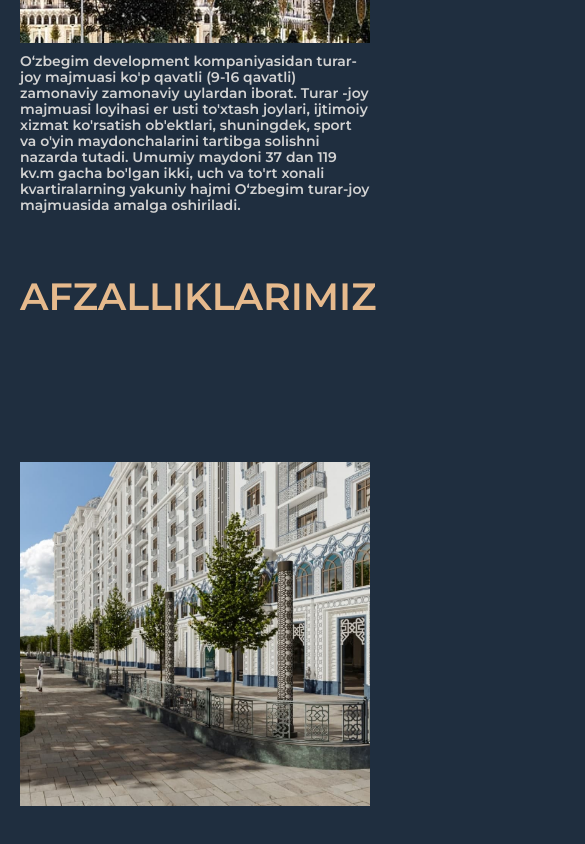
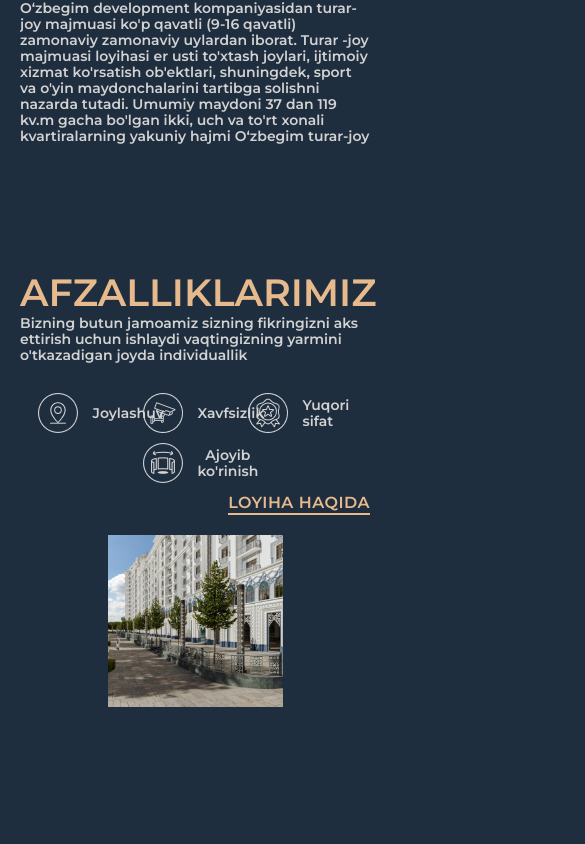
Before and after one commit to GulomjonBakirov/Ozbegim, a React (Create React App) app in the folder client/: page / in a window 390 px wide. Shown: the part 1409-2253 px from the top of the page, 585 px wide, since content can reach past the window. After the commit the page ends 2116 px from the top, so only its background shows below. Built offline with nearby package versions, Linux system fonts and the light colour scheme.

Commit message:
Created responsive features section

```diff
--- a/client/src/components/Features.js
+++ b/client/src/components/Features.js
@@ -21,16 +21,20 @@
               return (
                 <li className="item featuresItem">
                   <img src={image} alt={description} />
-                  <p className="text">{description}</p>
+                  <p className="text featuresDescriptionText">{description}</p>
                 </li>
               );
             })}
           </ul>
-          <a href="#loyihahaqida" className="headerInnerLink">
+          <a href="#loyihahaqida" className="headerInnerLink featuresLink">
             Loyiha haqida
           </a>
         </div>
-        <img src="/images/features.png" className="featuresImg" alt="fetures" />
+        <img
+          src="/images/features.png"
+          className="featuresImg"
+          alt="features"
+        />
       </div>
     </section>
   );
--- a/client/src/components/about.css
+++ b/client/src/components/about.css
@@ -5,11 +5,6 @@
   max-width: var(--max-width);
 }
 
-@media screen and (min-width: 992px) {
-  .section {
-    width: 95vw;
-  }
-}
 /*
 ===============
 Slider
@@ -116,7 +111,7 @@
 
 @media (max-width: 780px) {
   .slider {
-    overflow: visible;
+    overflow-x: hidden;
   }
   .mainContent {
     flex-direction: column;
@@ -130,7 +125,7 @@
     width: 30px;
   }
   .buildingImg {
-    width: 500px;
+    width: 300px;
   }
   .description {
     margin-top: 10px;
--- a/client/src/components/features.css
+++ b/client/src/components/features.css
@@ -4,7 +4,7 @@
   align-items: center;
 }
 .featuresSide-left {
-  width: 50%;
+  width: 45%;
   overflow: hidden;
 }
 .featuresDescription {
@@ -15,14 +15,87 @@
   flex-wrap: wrap;
   align-items: center;
   width: 100%;
-  justify-content: space-between;
+  justify-content: flex-start;
 }
 .featuresItem {
   display: flex;
   align-items: center;
-  margin: 5px;
+  margin: 0 0 75px 0;
+  width: 35%;
+}
+.featuresItem:last-child {
+  width: 40%;
+}
+.featuresDescriptionText {
+  margin-left: 15px;
 }
 .featuresItem:nth-child(1),
 .featuresItem:nth-child(3) {
   margin-right: 116px;
 }
+
+/* Media query for features section */
+@media (max-width: 1300px) {
+  .featuresItem {
+    margin-bottom: 30px;
+  }
+  .featuresItem:nth-child(1),
+  .featuresItem:nth-child(3) {
+    margin-right: 50px;
+  }
+  .featuresImg {
+    width: 50%;
+  }
+}
+
+@media (max-width: 780px) {
+  .featuresDescription {
+    margin-bottom: 30px;
+  }
+  .featuresItem {
+    margin-bottom: 10px;
+    width: 100%;
+  }
+  .featuresItem:last-child {
+    width: 100%;
+  }
+  .featuresList {
+    flex-direction: column;
+  }
+  .featuresItem:nth-child(1),
+  .featuresItem:nth-child(3) {
+    margin-right: 0;
+  }
+}
+@media (max-width: 600px) {
+  .featuresDescription {
+  }
+  .features {
+    flex-direction: column;
+    justify-content: center;
+  }
+  .featuresSide-left {
+    width: 100%;
+  }
+  .featuresItem {
+    margin-bottom: 10px;
+    width: 30%;
+  }
+  .featuresItem:last-child {
+    width: 30%;
+    text-align: center;
+  }
+  .featuresList {
+    flex-direction: inherit;
+    align-items: center;
+    justify-content: center;
+  }
+  .featuresItem:nth-child(1),
+  .featuresItem:nth-child(3) {
+    margin-right: 0;
+  }
+  .featuresLink {
+    float: right;
+    margin-bottom: 20px;
+  }
+}
--- a/client/src/index.css
+++ b/client/src/index.css
@@ -116,3 +116,14 @@
     line-height: 20px;
   }
 }
+
+@media (max-width: 780px) {
+  .title {
+    font-size: 38px;
+    line-height: 45px;
+  }
+  .text {
+    font-size: 14px;
+    line-height: 16px;
+  }
+}
```
